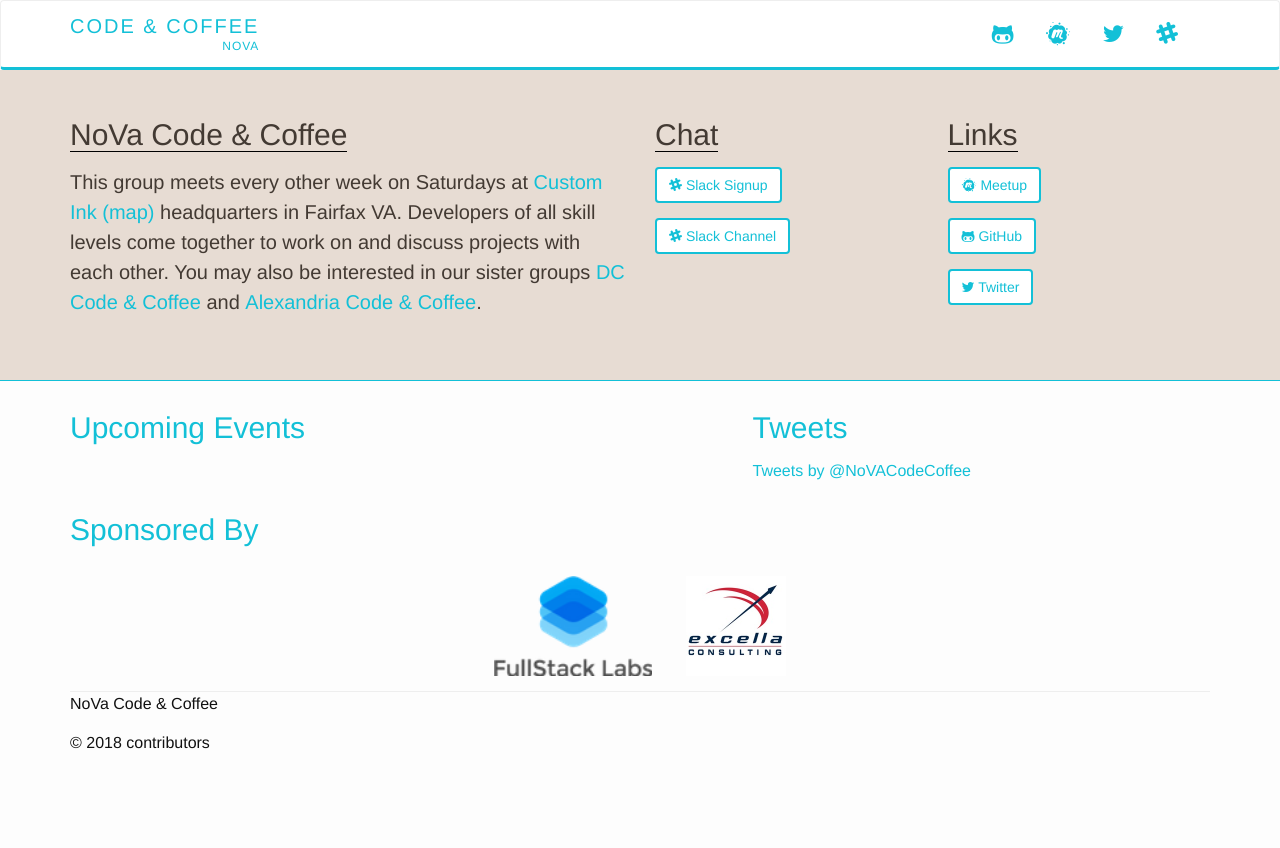
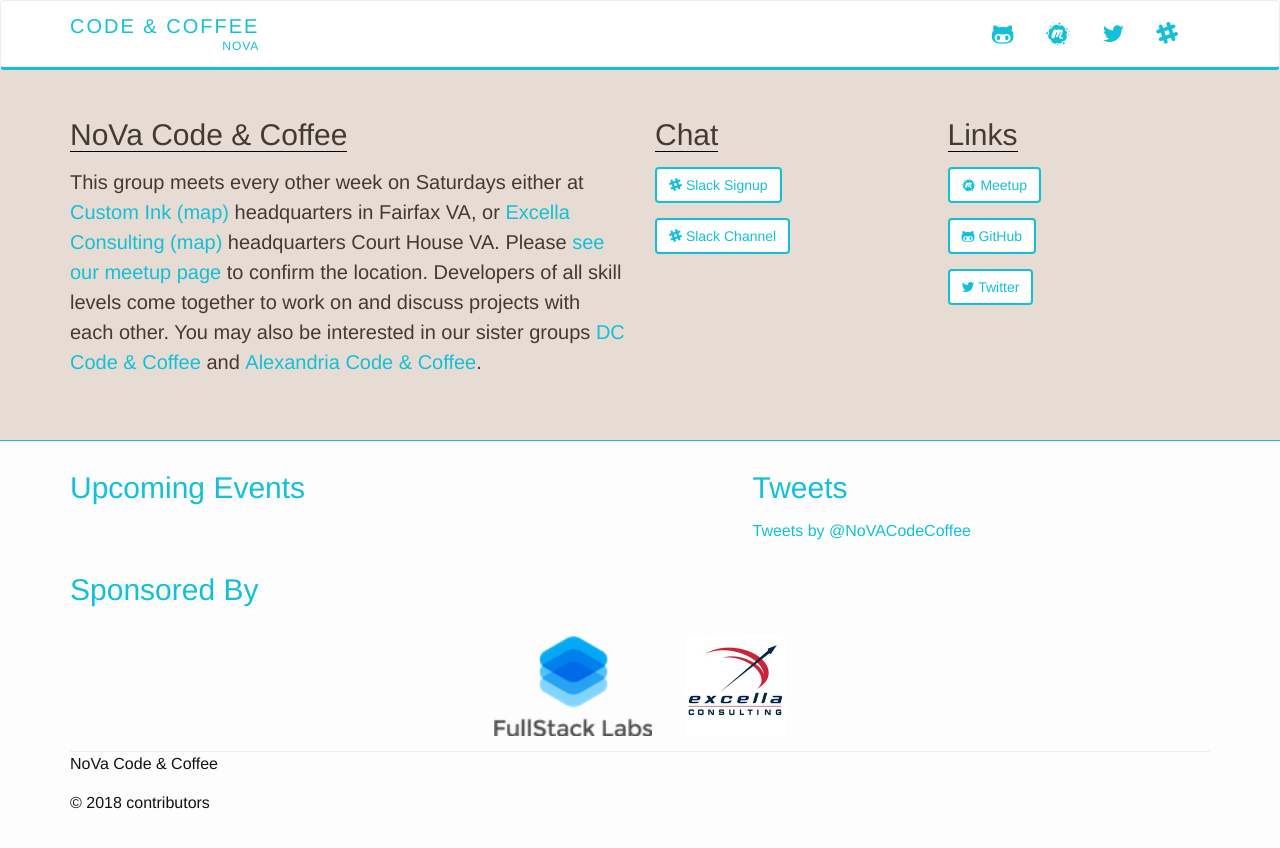
Before and after one commit to NoVACodeCoffee/novacodecoffee.github.io, a Jekyll site: the page built from index.html, in a window 1280 px wide. Shown: the top 848 px of the page. Built offline with Jekyll 4.4.1, drawn with Linux system fonts in a browser that asks for light colours; nearby versions of some CDN libraries; comment, search, counter and statistics services are not loaded.

```diff
--- a/_includes/banner.html
+++ b/_includes/banner.html
@@ -3,7 +3,10 @@
     <div class="row">
       <div class="col-md-6">
         <h2>NoVa Code &amp; Coffee</h2>
-        <p>This group meets every other week on Saturdays at <a href="https://www.customink.com/" class="slightly-bold">Custom Ink</a> <a href="http://maps.google.com/?q=2910%20District%20Avenue%20+Fairfax">(map)</a> headquarters in Fairfax VA. Developers of all skill levels come together to work on and discuss projects with each other. You may also be interested in our sister groups <a href="http://dccodecoffee.com" class="slightly-bold">DC Code &amp; Coffee</a> and <a href="http://www.alxcodecoffee.com" class="slightly-bold">Alexandria Code &amp; Coffee</a>.</p>
+        <p>This group meets every other week on Saturdays either at <a href="https://www.customink.com/" class="slightly-bold">Custom Ink</a> <a href="http://maps.google.com/?q=2910%20District%20Avenue%20+Fairfax">(map)</a> headquarters in Fairfax VA,
+          or <a href="https://www.excella.com/" class="slightly-bold">Excella Consulting</a> <a href="https://www.google.com/maps/place/Excella+Consulting/@38.8904742,-77.0894157,17z/data=!3m1!4b1!4m5!3m4!1s0x89b7b689e72c804f:0xc12a7041cecaedf!8m2!3d38.89047!4d-77.087227">(map)</a> headquarters Court House VA.
+          Please <a href="https://www.meetup.com/NoVA-Code-Coffee/" class="slightly-bold">see our meetup page</a> to confirm the location.
+          Developers of all skill levels come together to work on and discuss projects with each other. You may also be interested in our sister groups <a href="http://dccodecoffee.com" class="slightly-bold">DC Code &amp; Coffee</a> and <a href="http://www.alxcodecoffee.com" class="slightly-bold">Alexandria Code &amp; Coffee</a>.</p>
       </div>
       <div class="col-md-3">
         <h2>Chat</h2>
```
